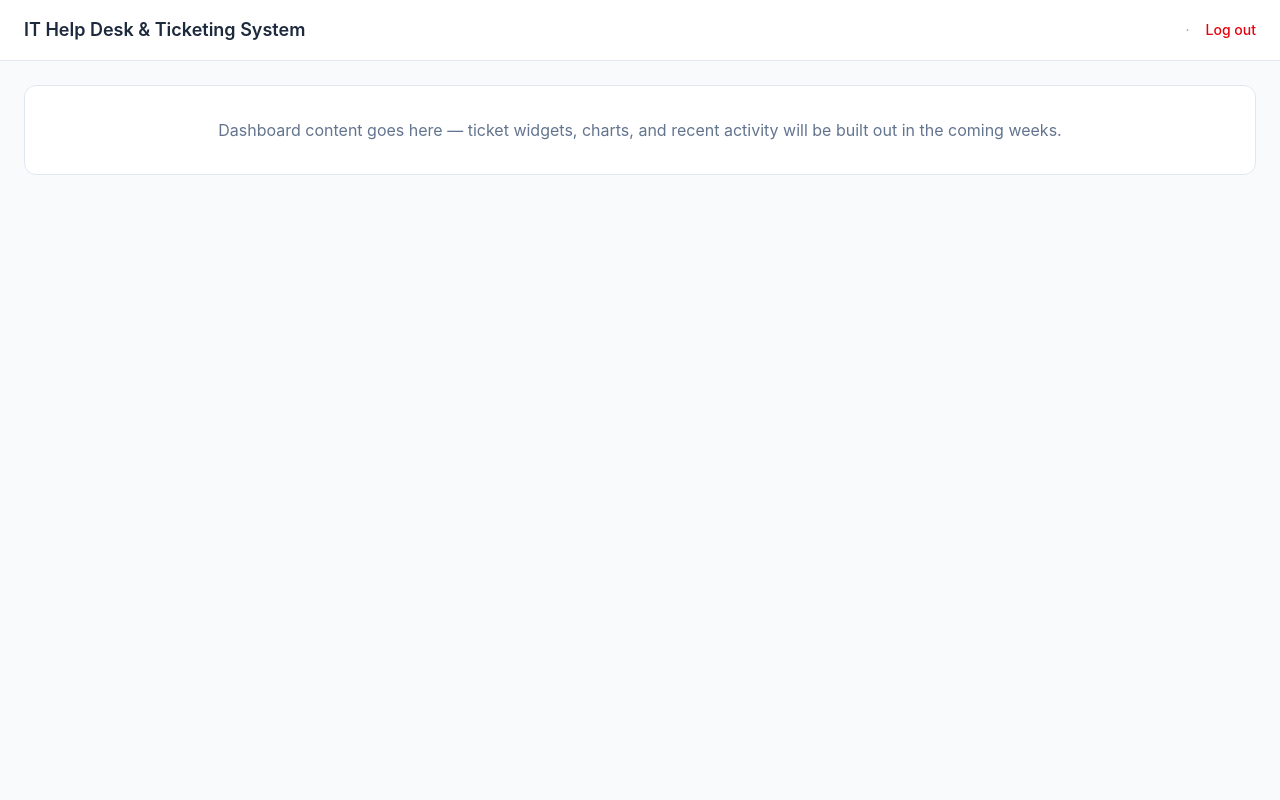
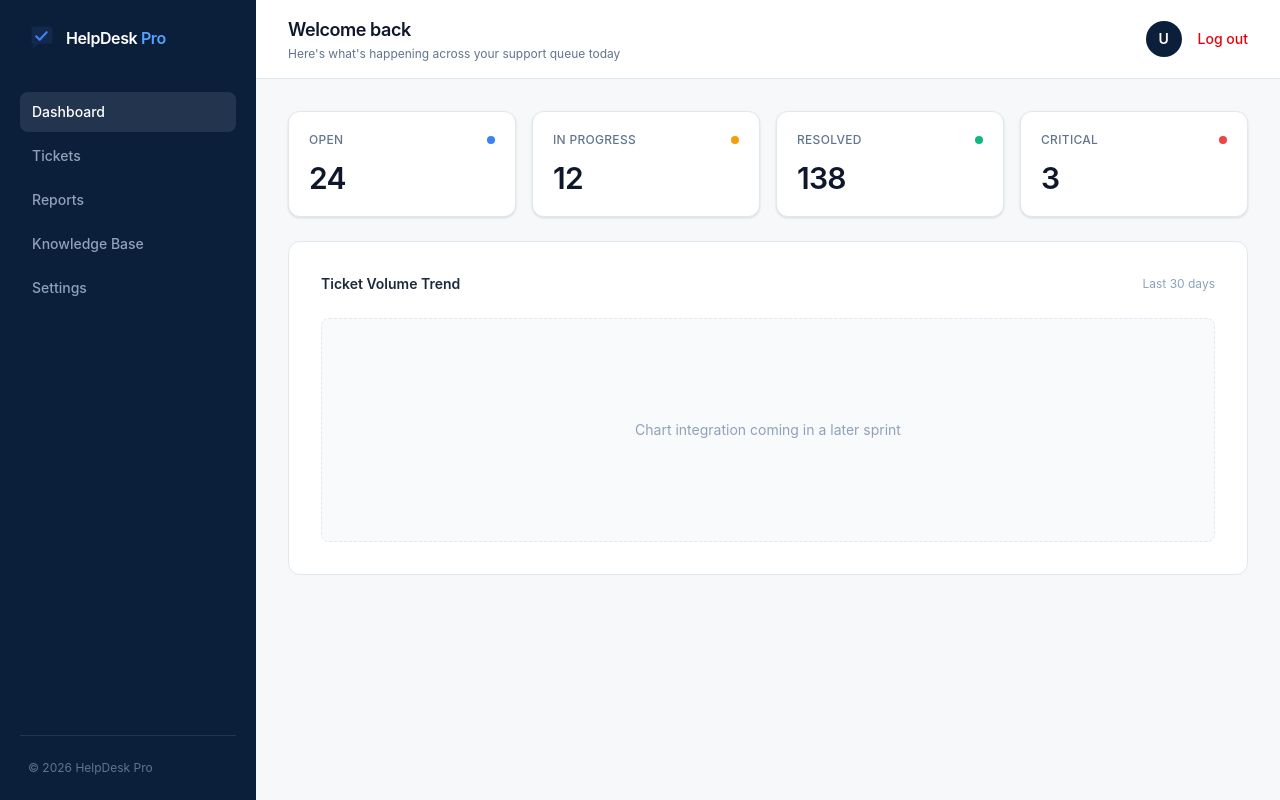
Before and after one commit to Mazennaji/it-helpdesk-ticketing-system, a React app in the folder frontend/: page / in a window 1280 px wide. Built offline with nearby package versions, Linux system fonts and the light colour scheme; sample sign-in values are in the browser's storage; the HTML template or start-up script is replaced by a standard one.

Commit message:
feat: enhance Dashboard component with GSAP animations and improved layout

```diff
--- a/frontend/src/pages/Dashboard.jsx
+++ b/frontend/src/pages/Dashboard.jsx
@@ -1,34 +1,193 @@
+import { useEffect, useRef } from "react";
+import gsap from "gsap";
 import { useAuth } from "../context/AuthContext";
+
+const navItems = [
+  { label: "Dashboard", active: true },
+  { label: "Tickets", active: false },
+  { label: "Reports", active: false },
+  { label: "Knowledge Base", active: false },
+  { label: "Settings", active: false },
+];
+
+const stats = [
+  { label: "Open", value: 24, accent: "#3B82F6" },
+  { label: "In Progress", value: 12, accent: "#F59E0B" },
+  { label: "Resolved", value: 138, accent: "#10B981" },
+  { label: "Critical", value: 3, accent: "#EF4444" },
+];
 
 export default function Dashboard() {
   const { user, logout } = useAuth();
 
+  const rootRef = useRef(null);
+  const sidebarRef = useRef(null);
+  const headerRef = useRef(null);
+  const cardRefs = useRef([]);
+  const chartRef = useRef(null);
+  const valueRefs = useRef([]);
+
+  useEffect(() => {
+    const ctx = gsap.context(() => {
+      gsap.set(sidebarRef.current, { x: -40, opacity: 0 });
+      gsap.set(headerRef.current, { y: -16, opacity: 0 });
+      gsap.set(cardRefs.current, { y: 24, opacity: 0 });
+      gsap.set(chartRef.current, { y: 24, opacity: 0 });
+
+      const tl = gsap.timeline({ defaults: { ease: "power3.out" } });
+      tl.to(sidebarRef.current, { x: 0, opacity: 1, duration: 0.6 })
+        .to(headerRef.current, { y: 0, opacity: 1, duration: 0.5 }, "-=0.3")
+        .to(cardRefs.current, { y: 0, opacity: 1, duration: 0.55, stagger: 0.1 }, "-=0.2")
+        .to(chartRef.current, { y: 0, opacity: 1, duration: 0.55 }, "-=0.25");
+
+      valueRefs.current.forEach((el, i) => {
+        const target = stats[i].value;
+        const counter = { val: 0 };
+        gsap.to(counter, {
+          val: target,
+          duration: 1.1,
+          delay: 0.4 + i * 0.1,
+          ease: "power2.out",
+          onUpdate: () => {
+            el.textContent = Math.round(counter.val);
+          },
+        });
+      });
+    }, rootRef);
+
+    return () => ctx.revert();
+  }, []);
+
+  const onCardEnter = (i) => {
+    gsap.to(cardRefs.current[i], { y: -4, duration: 0.25, ease: "power2.out" });
+  };
+  const onCardLeave = (i) => {
+    gsap.to(cardRefs.current[i], { y: 0, duration: 0.25, ease: "power2.out" });
+  };
+
   return (
-    <div className="min-h-screen bg-slate-50">
-      <header className="bg-white border-b border-slate-200 px-6 py-4 flex items-center justify-between">
-        <h1 className="text-lg font-semibold text-slate-800">
-          IT Help Desk &amp; Ticketing System
+    <div ref={rootRef} className="min-h-screen flex bg-[#F7F8FA]">
+      <aside
+        ref={sidebarRef}
+        className="hidden md:flex md:w-64 flex-col bg-[#0B1F3A] text-slate-300 px-5 py-6"
+      >
+        <div className="flex items-center gap-2.5 px-2 mb-10">
+          <svg width="28" height="28" viewBox="0 0 48 48" fill="none">
+            <path
+              d="M6 10a6 6 0 0 1 6-6h24a6 6 0 0 1 6 6v18a6 6 0 0 1-6 6H18l-9 8v-8H6V10Z"
+              fill="#13294B"
+            />
+            <path
+              d="M14 21l6 6 12-13"
+              stroke="#3B82F6"
+              strokeWidth="3.6"
+              strokeLinecap="round"
+              strokeLinejoin="round"
+            />
+          </svg>
+          <span className="text-white font-semibold tracking-tight text-base">
+            HelpDesk <span className="text-blue-400">Pro</span>
+          </span>
+        </div>
+
+        <nav className="flex flex-col gap-1">
+          {navItems.map((item) => (
+            <a
+              key={item.label}
+              href="#"
+              className={`px-3 py-2.5 rounded-lg text-sm font-medium transition-colors ${
+                item.active
+                  ? "bg-white/10 text-white"
+                  : "text-slate-400 hover:bg-white/5 hover:text-slate-200"
+              }`}
+            >
+              {item.label}
+            </a>
+          ))}
+        </nav>
+
+        <div className="mt-auto px-2 pt-6 border-t border-white/10">
+          <p className="text-xs text-slate-500">
+            &copy; {new Date().getFullYear()} HelpDesk Pro
+          </p>
+        </div>
+      </aside>
+
+      <div className="flex-1 flex flex-col min-w-0">
+        <header
+          ref={headerRef}
+          className="bg-white border-b border-slate-200 px-6 md:px-8 py-4 flex items-center justify-between"
+        >
+          <div>
+            <h1 className="text-lg font-semibold text-slate-900 tracking-tight">
+              Welcome back{user?.fullName ? `, ${user.fullName.split(" ")[0]}` : ""}
             </h1>
+            <p className="text-xs text-slate-500 mt-0.5">
+              Here&apos;s what&apos;s happening across your support queue today
+            </p>
+          </div>
           <div className="flex items-center gap-4">
-          <span className="text-sm text-slate-600">
-            {user?.fullName} <span className="text-slate-400">·</span>{" "}
-            {user?.roles?.join(", ")}
-          </span>
+            <div className="text-right hidden sm:block">
+              <p className="text-sm font-medium text-slate-800">{user?.fullName}</p>
+              <p className="text-xs text-slate-500">{user?.roles?.join(", ")}</p>
+            </div>
+            <div className="w-9 h-9 rounded-full bg-[#0B1F3A] text-white flex items-center justify-center text-sm font-semibold">
+              {user?.fullName?.charAt(0)?.toUpperCase() || "U"}
+            </div>
             <button
               onClick={logout}
-            className="text-sm font-medium text-red-600 hover:text-red-700"
+              className="text-sm font-medium text-red-600 hover:text-red-700 transition-colors"
             >
               Log out
             </button>
           </div>
         </header>
 
-      <main className="p-6">
-        <div className="bg-white rounded-xl border border-slate-200 p-8 text-center text-slate-500">
-          Dashboard content goes here — ticket widgets, charts, and recent
-          activity will be built out in the coming weeks.
+        <main className="flex-1 p-6 md:p-8">
+          <div className="grid grid-cols-2 lg:grid-cols-4 gap-4 mb-6">
+            {stats.map((stat, i) => (
+              <div
+                key={stat.label}
+                ref={(el) => (cardRefs.current[i] = el)}
+                onMouseEnter={() => onCardEnter(i)}
+                onMouseLeave={() => onCardLeave(i)}
+                className="bg-white rounded-xl border border-slate-200 p-5 shadow-sm transition-shadow hover:shadow-md"
+              >
+                <div className="flex items-center justify-between mb-3">
+                  <span className="text-xs font-medium text-slate-500 uppercase tracking-wide">
+                    {stat.label}
+                  </span>
+                  <span
+                    className="w-2 h-2 rounded-full"
+                    style={{ backgroundColor: stat.accent }}
+                  />
+                </div>
+                <p
+                  ref={(el) => (valueRefs.current[i] = el)}
+                  className="text-3xl font-semibold text-slate-900 tracking-tight"
+                >
+                  0
+                </p>
+              </div>
+            ))}
+          </div>
+
+          <div
+            ref={chartRef}
+            className="bg-white rounded-xl border border-slate-200 p-8"
+          >
+            <div className="flex items-center justify-between mb-6">
+              <h2 className="text-sm font-semibold text-slate-800">
+                Ticket Volume Trend
+              </h2>
+              <span className="text-xs text-slate-400">Last 30 days</span>
+            </div>
+            <div className="h-56 rounded-lg bg-slate-50 border border-dashed border-slate-200 flex items-center justify-center text-sm text-slate-400">
+              Chart integration coming in a later sprint
+            </div>
           </div>
         </main>
       </div>
+    </div>
   );
 }
```
Lines whose indentation alone changed are shown as unchanged.
